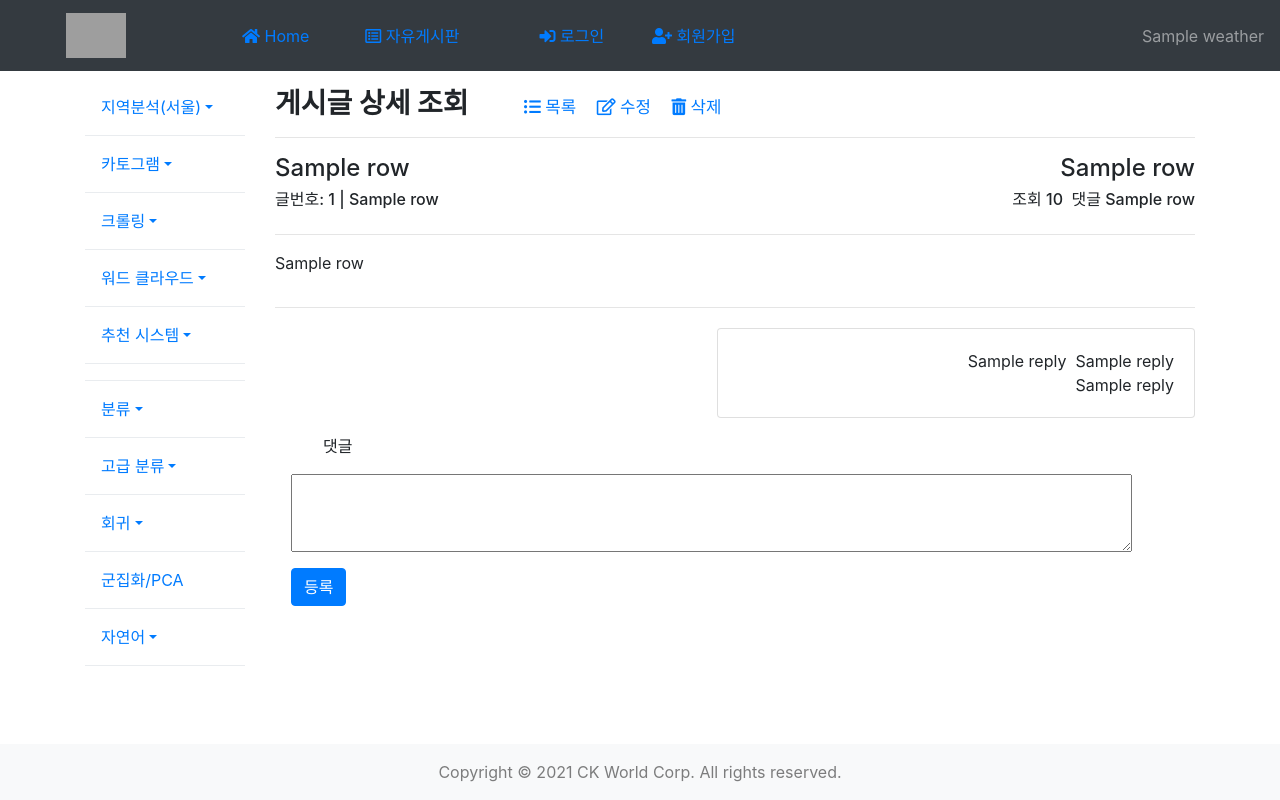
After one commit to ckiekim/Oracle_Cloud_Flask_web, a Flask app: template templates/bbs/view.html in a window 1280 px wide. The commit adds this page. Run offline with Flask 2, Linux system fonts and the light colour scheme; the template is opened without the code that fills it: most values are stand-ins (such as "Sample title", 1, 10 or a date in 2020); parts of the project's set-up code (start-up, migrations or seed data) failed here and were passed over; some libraries are stand-ins or nearby versions; grey boxes are pictures that could not be loaded.

Commit message:
게시글 상세조회

```diff
--- a/bpx_bbs/bbs.py
+++ b/bpx_bbs/bbs.py
@@ -6,6 +6,9 @@ import db.db_module as dm
 from my_util.weather import get_weather
 
 bbs_bp = Blueprint('bbs_bp', __name__)
+menu = {'ho':0, 'bb':1, 'li':0, 'rg':0,
+        'se':0, 'cg':0, 'cr':0, 'wc':0, 'rs':0,
+        'cf':0, 'ac':0, 're':0, 'cu':0, 'nl':0}
 
 @bbs_bp.route('/list/<int:page>', methods=['GET'])
 def list(page):
@@ -13,9 +16,6 @@ def list(page):
         flash('게시판을 이용하려면 로그인을 하세요.')
         return redirect('/')
 
-    menu = {'ho':0, 'bb':1, 'li':0, 'rg':0,
-            'se':0, 'cg':0, 'cr':0, 'wc':0, 'rs':0,
-            'cf':0, 'ac':0, 're':0, 'cu':0, 'nl':0}
     session['current_page'] = page
     offset = (page - 1) * 10
     count = dm.get_bbs_counts()
@@ -32,14 +32,17 @@ def list(page):
 
 @bbs_bp.route('/view/<int:bid>', methods=['GET'])
 def view(bid):
-    logging.debug(bid)
-    return redirect('/')
+    row = dm.get_bbs_data(bid)
+    inc = 0 if row[1] == session['uid'] else 1  # 본인 글은 조회수를 증가시키지 않음
+    rows = dm.get_replies(bid)
+    if inc==1:
+        dm.increase_view_count(bid)
+    return render_template('bbs/view.html', menu=menu, weather=get_weather(),
+                            inc=inc, row=row, replies=rows,
+                            page=session['current_page'])
 
 @bbs_bp.route('/write', methods=['GET', 'POST'])
 def write():
-    menu = {'ho':0, 'bb':1, 'li':0, 'rg':0,
-            'se':0, 'cg':0, 'cr':0, 'wc':0, 'rs':0,
-            'cf':0, 'ac':0, 're':0, 'cu':0, 'nl':0}
     if request.method == 'GET':
         pass
     else:
--- a/templates/bbs/list.html
+++ b/templates/bbs/list.html
@@ -9,7 +9,9 @@
 {% block weather %} {{ weather|safe() }} {% endblock %}
 {% block subtitle %}
     <strong>게시판 글 목록</strong>
-    <small><a href="/bbs/write" class="ml-5"><i class="far fa-file-alt"></i> 글쓰기</a></small>
+    <span style="font-size: 0.6em;">
+        <a href="/bbs/write" class="ml-5"><i class="far fa-file-alt"></i> 글쓰기</a>
+    </span>
 {% endblock %}
 {% block content %}
     <div class="row">
--- /dev/null
+++ b/templates/bbs/view.html
@@ -0,0 +1,57 @@
+{% extends "base.html" %}
+{% block additional_head %}
+    <style>
+        th, td {
+            text-align: center;
+        }
+    </style>
+{% endblock %}
+{% block weather %} {{ weather|safe() }} {% endblock %}
+{% block subtitle %}
+    <strong>게시글 상세 조회</strong>
+    <span style="font-size: 0.6em;">
+        <a href="/bbs/list/{{page}}" class="ml-5""><i class="fas fa-list-ul"></i> 목록</a>
+        <a href="/bbs/update/{{row[0]}}" class="ml-3"><i class="far fa-edit"></i> 수정</a>
+        <a href="/bbs/delete/{{row[0]}}" class="ml-3"><i class="fas fa-trash-alt"></i> 삭제</a>
+    </span>
+{% endblock %}
+{% block content %}
+    <div class="row">
+        <div class="col-8">
+            <h4>{{row[3]}}</h4>
+            <h6>글번호: {{row[0]}} | {{row[5]}}</h6>
+        </div>
+        <div class="col-4" style="text-align: right;">
+            <h4>{{row[2]}}</h4>
+            <h6>조회 {{row[6]+inc}}&nbsp;&nbsp;댓글 {{row[7]}}</h6>
+        </div>
+        <div class="col-12"><hr></div>
+        <div class="col-12">
+            <p>{{row[4]}}</p>
+            <!-- <p><%- result.content.replace(/\n/g, '<br>') %></p> -->
+        </div>
+
+        <div class="col-12"><hr></div>
+        <div class="col-12">
+            {% for reply in replies %}
+                {% if reply[6]==0 %}
+                    <div class="card bg-light text-dark mt-1" style="margin-right: 48%;">
+                {% else %}
+                    <div class="card text-right mt-1" style="margin-left:48%;">
+                {% endif %}
+                <div class="card-body">
+                    {{reply[3]}}&nbsp;&nbsp;{{reply[5]}}<br>
+                    {{reply[4]}}
+                </div>
+            </div>
+            {% endfor %}
+            <form class="form-inline" action="/bbs/reply" method="post">
+                <input type="hidden" name="bid" value="<%=result.bid%>">
+                <input type="hidden" name="uid" value="<%=result.uid%>">
+                <label for="content" class="ml-5 mt-3 mr-3">댓글</label>
+                <textarea class="ml-3 mt-3 mr-3" id="content" name="content" rows="3" cols="80"></textarea>
+                <button type="submit" class="btn btn-primary ml-3 mt-3 mr-5">등록</button>
+            </form>
+        </div>
+    </div>
+{% endblock %}
```
Also changed, not shown: db/db_init.py (+5 -4 lines), db/db_module.py (+41 -0 lines).
